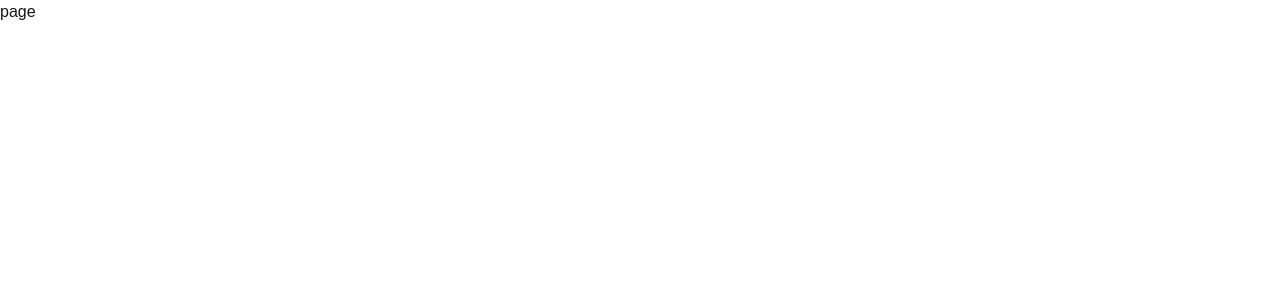
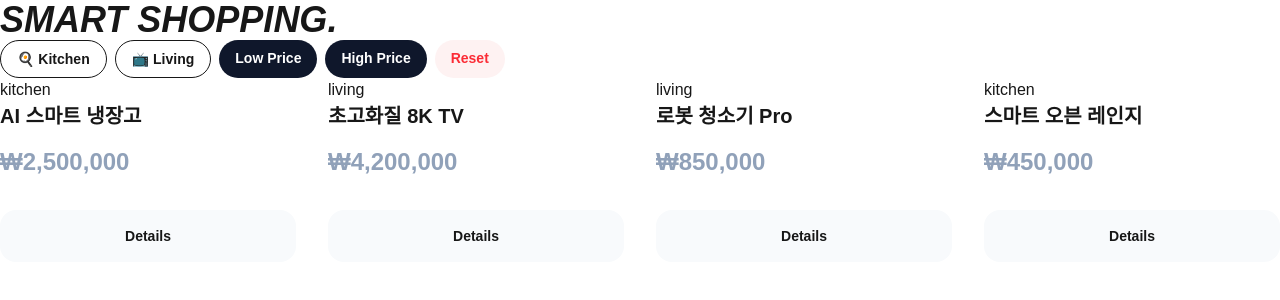
Before and after one commit to yunajoe/nextjs-master-class-part1-inflearn, a Next.js app: page /products in a window 1280 px wide. Shown: the top 300 px of the page. Built offline with nearby package versions, Linux system fonts and the light colour scheme.

Commit message:
미션:electra

```diff
--- /dev/null
+++ b/src/app/components/search.tsx
@@ -0,0 +1,5 @@
+function search() {
+  return <div>search</div>;
+}
+
+export default search;
--- a/src/app/products/[slug]/page.tsx
+++ /dev/null
@@ -1,23 +0,0 @@
-async function page({ params }: { params: Promise<{ slug: string }> }) {
-  const { slug } = await params;
-  return (
-    <div className="p-10 bg-slate-50 min-h-screen">
-      <div className="max-w-2xl bg-white p-8 rounded-3xl shadow-xl border-2 border-blue-500">
-        <h1 className="text-sm font-black text-blue-500 uppercase tracking-widest mb-2">
-          Product Detail
-        </h1>
-        <h2 className="text-4xl font-black text-slate-900 italic uppercase">
-          ITEM: <span className="text-blue-600">{slug}</span>
-        </h2>
-        <p className="mt-6 text-slate-500 leading-relaxed font-medium">
-          이 페이지는{" "}
-          <code className="bg-slate-100 px-2 py-1 rounded">[slug]</code>{" "}
-          와일드카드를 통해 자동으로 생성된 페이지입니다. URL에 입력하신 "{slug}
-          " 정보를 바탕으로 데이터를 조회합니다.
-        </p>
-      </div>
-    </div>
-  );
-}
-
-export default page;
--- a/src/app/products/page.tsx
+++ b/src/app/products/page.tsx
@@ -1,5 +1,84 @@
-function page() {
-  return <div>page</div>;
+import Link from "next/link";
+
+const PRODUCTS = [
+  { id: 1, name: "AI 스마트 냉장고", price: 2500000, category: "kitchen" },
+  { id: 2, name: "초고화질 8K TV", price: 4200000, category: "living" },
+  { id: 3, name: "로봇 청소기 Pro", price: 850000, category: "living" },
+  { id: 4, name: "스마트 오븐 레인지", price: 450000, category: "kitchen" },
+];
+
+interface PageProps {
+  searchParams: {
+    sort?: string;
+    category?: string;
+  };
+}
+
+async function page({ searchParams }: PageProps) {
+  const { sort, category } = await searchParams;
+
+  let filtered = [...PRODUCTS];
+  if (category) {
+    filtered = filtered.filter((p) => p.category === category);
+  }
+
+  if (sort === "asc") filtered.sort((a, b) => a.price - b.price);
+  if (sort === "desc") filtered.sort((a, b) => b.price - a.price);
+
+  return (
+    <div>
+      <h1 className="text-4xl font-black italic">SMART SHOPPING.</h1>
+      <div className="flex flex-wrap gap-2">
+        <Link
+          href="/products?category=kitchen"
+          className="px-4 py-2 bg-white border rounded-full text-sm font-bold hover:border-indigo-500"
+        >
+          🍳 Kitchen
+        </Link>
+        <Link
+          href="/products?category=living"
+          className="px-4 py-2 bg-white border rounded-full text-sm font-bold hover:border-indigo-500"
+        >
+          📺 Living
+        </Link>
+        <Link
+          href="/products?sort=asc"
+          className="px-4 py-2 bg-slate-900 text-white rounded-full text-sm font-bold"
+        >
+          Low Price
+        </Link>
+        <Link
+          href="/products?sort=desc"
+          className="px-4 py-2 bg-slate-900 text-white rounded-full text-sm font-bold"
+        >
+          High Price
+        </Link>
+        <Link
+          href="/products"
+          className="px-4 py-2 bg-red-50 text-red-500 rounded-full text-sm font-bold"
+        >
+          Reset
+        </Link>
+      </div>
+      <div className="grid grid-cols-1 md:grid-cols-2 lg:grid-cols-4 gap-8">
+        {filtered.map((product) => (
+          <div key={product.id}>
+            <span>{product.category}</span>
+            <h2 className="text-xl font-bold mb-4">{product.name}</h2>
+            <p className="text-2xl font-black mb-8 text-slate-400 group-hover:text-indigo-600 transition-colors">
+              ₩{product.price.toLocaleString()}
+            </p>
+            <Link
+              href={`/products/${product.id}`}
+              className="block w-full text-center py-4 bg-slate-50 rounded-2xl font-bold text-sm hover:bg-slate-900 hover:text-white transition-colors"
+            >
+              Details
+            </Link>
+          </div>
+        ))}
+      </div>
+    </div>
+  );
 }
 
 export default page;
```
Also changed, not shown: 1 other file (tests, documents, lock files or other folders).
